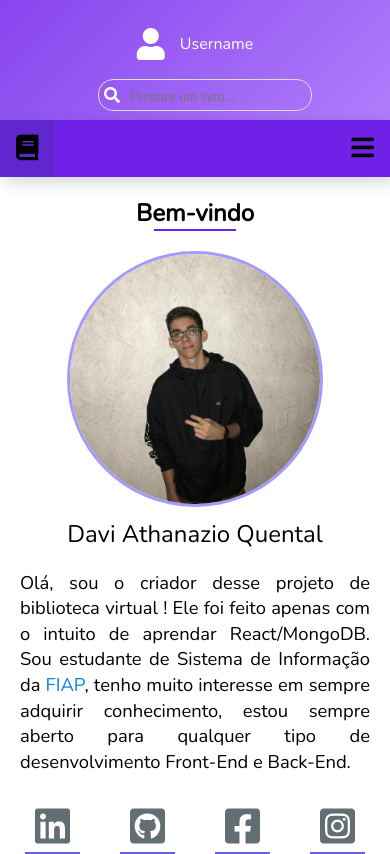
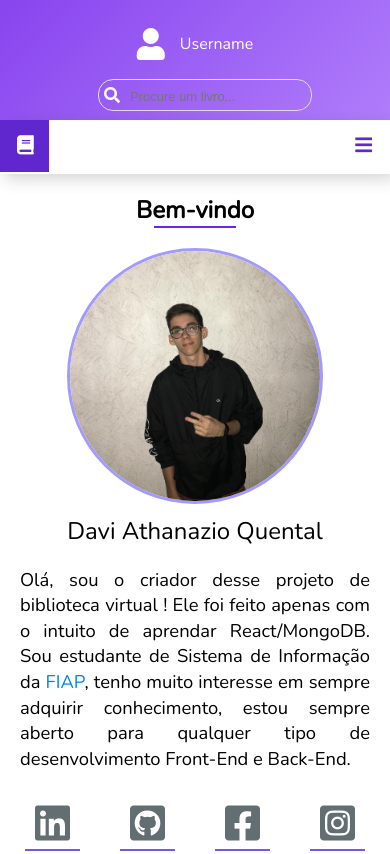
Before and after one commit to DaviQuental/library-project, a React (Create React App) app: page / in a window 390 px wide. Built offline with nearby package versions, Linux system fonts and the light colour scheme.

Commit message:
Sidenav responsive

```diff
--- a/src/App.css
+++ b/src/App.css
@@ -1,9 +1,12 @@
 @import url('https://fonts.googleapis.com/css2?family=Nunito&display=swap');
 
 /*REMOVE DEFAULT BROWSER SHADOW/BORDER ON INPUT FOCUS*/
+*,*:focus,*:hover{
+  outline:none;
+}
 textarea:focus, input:focus, select:focus {
   box-shadow: 0 0 0 0;
-  outline: 0;
+  outline: none;
 }
 
 body {
@@ -36,7 +39,7 @@ body > #root > div {
 @media screen and (max-width: 700px){
   .wrapper{
     grid-template-columns: 1fr;
-    grid-template-rows: 0.20fr 0.20fr 1fr;
+    grid-template-rows: 0.20fr auto 1fr;
     grid-template-areas:
     "header"
     "sidebar"
--- a/src/components/main/Main.css
+++ b/src/components/main/Main.css
@@ -61,7 +61,7 @@
     justify-content: center;
     align-items: center;
     width: 90%;
-    height: 6vh;
+    height: 7vh;
     margin: 0 auto;
     border: 1px solid #7021e7;
     border-radius: 5px;
@@ -99,10 +99,10 @@
 
 .confirm-delete-button button{
     color: #FFFFFF;
-    min-width: 45%;
-    max-width: 45%;
+    min-width: 70px;
+    min-height: 6.5vh;
     padding: 8px;
-    margin: 0 2%;
+    margin: 0 10px;
     background-color: #a29bfe;
     border-radius: 5px;
     transition: 0.5s;
--- a/src/components/main/livros/Livros.jsx
+++ b/src/components/main/livros/Livros.jsx
@@ -28,15 +28,15 @@ export default (props) => {
                 </div>
                 <div className="edit-box">
                     {props.buttonEdit}
-                    <button onClick={() => {setIsVisibility('visible'); setValueBottom('3vh'); setValueOpacity(1);setValueWidth('10vw')}} id="delete-button"><span className="fas fa-trash"></span></button>
+                    <button onClick={() => {setIsVisibility('visible'); setValueBottom('3.5vh'); setValueOpacity(1);setValueWidth('10vw')}} id="delete-button"><span className="fas fa-trash"></span></button>
                 </div>
                 <div className="confirm-delete-button" style={{visibility: isVisible, position: 'relative', bottom: valueBottom, opacity: valueOpacity, width:  valueWidth}}>
                     <button id="confirm-delete-button"
                             onClick={() => {setIsVisibility('hidden'); setValueBottom('0'); setValueOpacity('0'); setValueWidth('0')}}
-                            >EXCLUIR</button>
+                            ><span className="fa fa-check"></span></button>
                     <button id="back-delete-button"
                             onClick={() => {setIsVisibility('hidden'); setValueBottom('0'); setValueOpacity('0');setValueWidth('0')}}
-                            >VOLTAR</button>
+                            ><span className="fa fa-undo"></span></button>
                 </div>
             </div>
         );
--- a/src/components/sidebar/nav/Nav.css
+++ b/src/components/sidebar/nav/Nav.css
@@ -1,36 +1,50 @@
 .list-nav-sidebar {
+    display: flex;
+    flex-direction: column;
     overflow: hidden;
-    background-color: #7021e7;
 }
 
 .list-nav-sidebar li {
+    display: block;
     float: left;
-    display: block;
+    text-decoration: none;
     text-align: center;
-    padding: 14px 16px;
-    text-decoration: none;
-    font-size: 17px;
+    border-left: 2px solid transparent;
+}
+
+.list-nav-sidebar li:hover {
+    background-color: #dfe6e9;
+    border-color: #5f27cd;
 }
 
 .list-nav-sidebar li button {
     width: 100%;
-    text-align-last: left;
+    font-size: 1.2rem;
     background: none;
-    font-size: 1.6rem;
-    color: #f2f2f2;
+    padding: 15px;
+    color: black;
 }
 
-.list-nav-sidebar li button span {
-    color: black;
+.list-nav-sidebar li:not(:first-child) button{
+    text-align: left;
+}
+
+.list-nav-sidebar li:not(:first-child) button span {
+    color: #5f27cd;
+    margin-right: 3px;
+}
+
+.list-nav-sidebar li:first-child button span {
+    font-size: 2rem;
+    color: #FFF;
+}
+
+.list-nav-sidebar li:first-child button:hover + span {
+    color: #000;
 }
 
 .list-nav-sidebar li button:hover {
     cursor: pointer;
-}
-
-.list-nav-sidebar li:hover {
-    background-color: #5f27cd;
-    color: black;
 }
 
 .list-nav-sidebar li.welcome {
@@ -43,20 +57,44 @@
 }
 
 @media screen and (max-width: 700px) {
-    .list-nav-sidebar li:not(:first-child) {display: none;}
+    .list-nav-sidebar {
+        position: relative;
+        flex-direction: row;
+    }
+
+    .list-nav-sidebar li:first-child button span {
+        font-size: 1.2rem;
+    }
+
+    .list-nav-sidebar li:not(:first-child) {
+        display: none;
+    }
+
     .list-nav-sidebar li.menu {
-        float: right;
+        position: absolute;
+        right: 0;
         display: block;
+        background-color: #FFF;
+        border-color: transparent;
     }
 }
 
 @media screen and (max-width: 700px) {
-    .list-nav-sidebar.responsive {position: relative;}
+    .list-nav-sidebar.responsive {
+        position: relative;
+        flex-direction: column;
+    }
+
     .list-nav-sidebar.responsive .menu {
-      position: absolute;
-      right: 0;
-      top: 0;
-}
+        position: absolute;
+        right: 0;
+        top: 0;
+    }
+
+    .list-nav-sidebar.responsive .menu span{
+        color: #000;
+    }
+
     .list-nav-sidebar.responsive li {
       float: none;
       display: block;
--- a/src/data/registered-books.js
+++ b/src/data/registered-books.js
@@ -1,7 +1,7 @@
 export default  [
     {id: 1, bookName: 'Harry Potter', publishingCompany: 'Rocco', gender:'Ficção',pages: 290},
-    {id: 1, bookName: 'Harry Potter', publishingCompany: 'Rocco', gender:'Ficção',pages: 290},
-    {id: 1, bookName: 'Harry Potter', publishingCompany: 'Rocco', gender:'Ficção',pages: 290},
-    {id: 1, bookName: 'Harry Potter', publishingCompany: 'Rocco', gender:'Ficção',pages: 290},
+    {id: 2, bookName: 'Harry Potter', publishingCompany: 'Rocco', gender:'Ficção',pages: 290},
+    {id: 3, bookName: 'Harry Potter', publishingCompany: 'Rocco', gender:'Ficção',pages: 290},
+    {id: 4, bookName: 'Harry Potter', publishingCompany: 'Rocco', gender:'Ficção',pages: 290},
 
 ]
```
